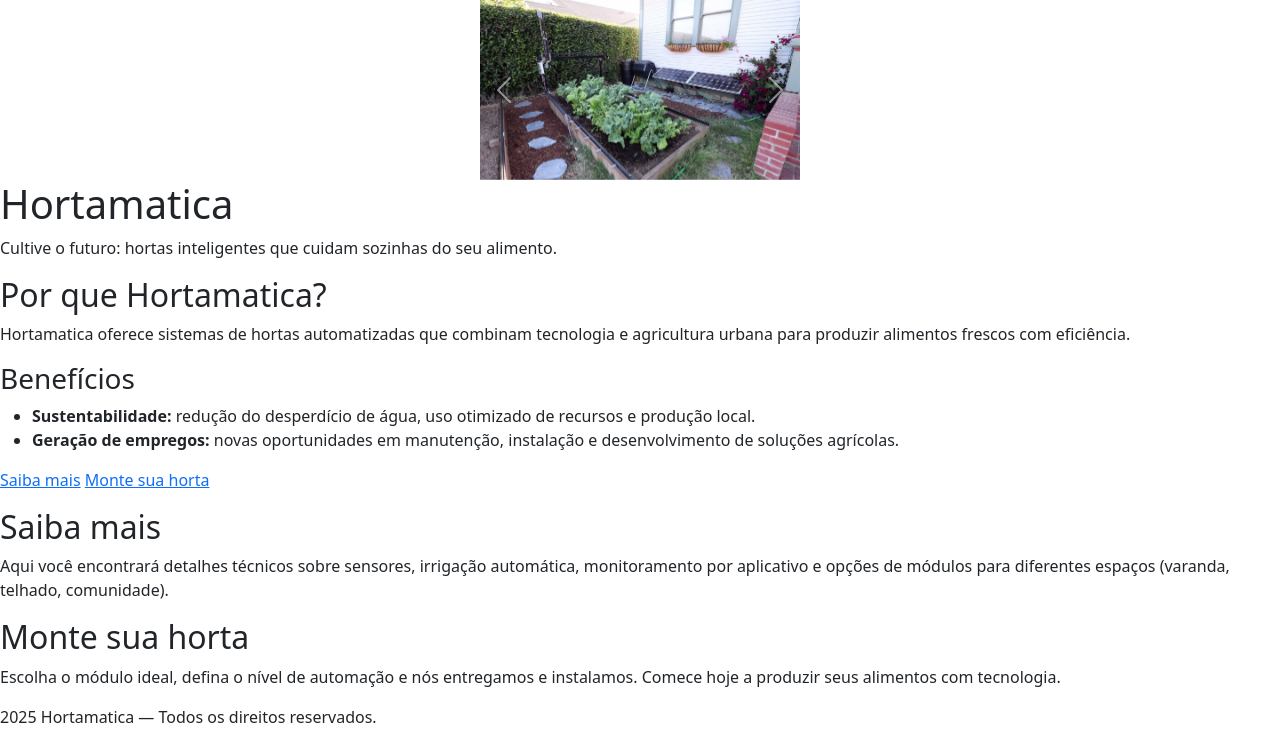
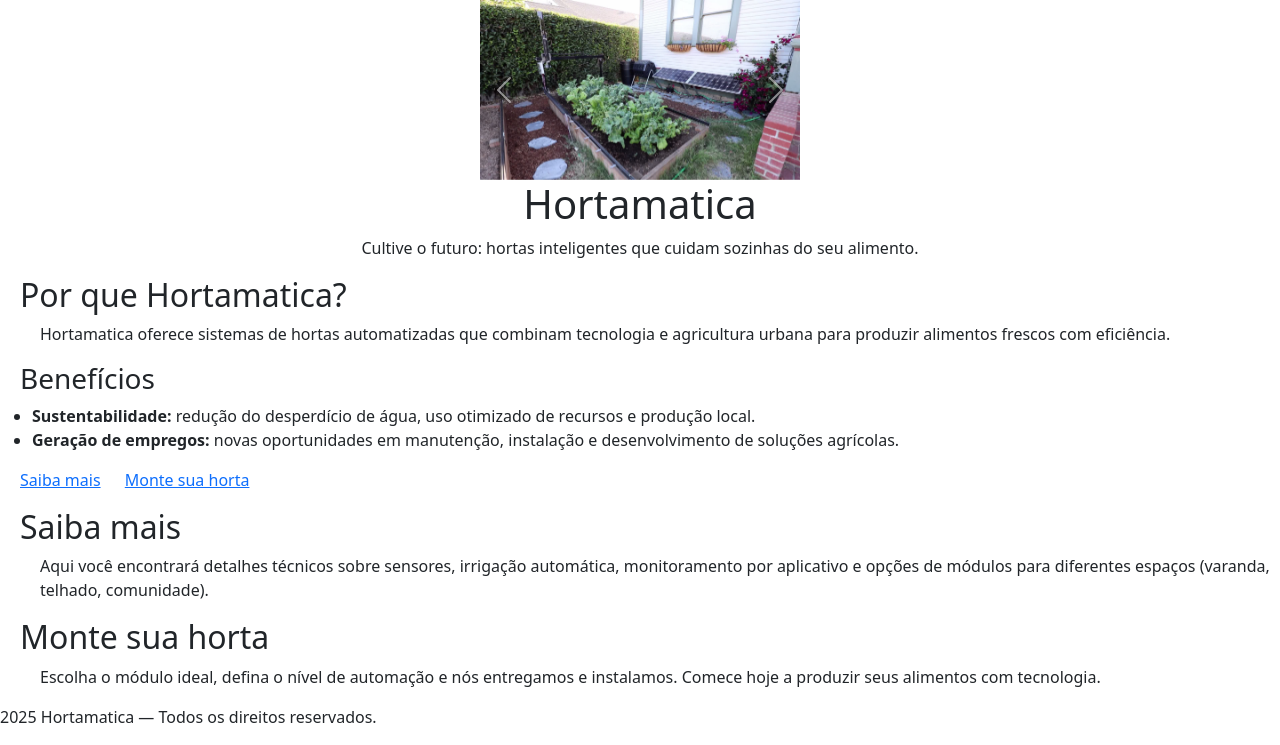
Before and after one commit to PauloFratta/F-SCS-ADS-SCRIPT-A1539M-2-2025-E01, a PHP site: page / in a window 1280 px wide. Shown: the part 56-801 px from the top of the page. Run offline with PHP 8.4, Linux system fonts and the light colour scheme.

Commit message:
feat: adicionando classes CSS personalizadas

```diff
--- a/assets/css/globals.css
+++ b/assets/css/globals.css
@@ -80,7 +80,7 @@
     cursor: pointer;
 }
 
-.nav-ul-li: hover{
+.nav-ul-li:hover{
     transform: translateY(-5px);
     Transition: all 0.2s;
     font-weight: bold;
--- a/assets/css/styles.css
+++ b/assets/css/styles.css
@@ -3,3 +3,16 @@
     margin-right: 20px;
     border-radius: 25%;
 }
+
+.title {
+    text-align: center;
+}
+
+.topic {
+    padding-left: 20px;
+
+}
+
+.paragraph {
+    padding-left: 40px;
+}
--- a/index.html
+++ b/index.html
@@ -7,6 +7,7 @@
     <title>Hortamatica — Hortas Automatizadas</title>
     <link href="https://cdn.jsdelivr.net/npm/bootstrap@5.3.8/dist/css/bootstrap.min.css" rel="stylesheet"
         integrity="sha384-sRIl4kxILFvY47J16cr9ZwB07vP4J8+LH7qKQnuqkuIAvNWLzeN8tE5YBujZqJLB" crossorigin="anonymous">
+    <link href="./assets/css/styles.css" rel="stylesheet">
 </head>
 
 <body>
@@ -78,19 +79,22 @@
                 <span class="visually-hidden">Next</span>
             </button>
         </div>
-        <h1>Hortamatica</h1>
-        <p>Cultive o futuro: hortas inteligentes que cuidam sozinhas do seu alimento.</p>
+        <div class="title">
+            <h1>Hortamatica</h1>
+            <p>Cultive o futuro: hortas inteligentes que cuidam sozinhas do seu alimento.</p>
+        </div>
+
     </header>
 
 
     <main>
         <section>
-            <h2>Por que Hortamatica?</h2>
-            <p>Hortamatica oferece sistemas de hortas automatizadas que combinam tecnologia e agricultura urbana para
+            <h2 class="topic">Por que Hortamatica?</h2>
+            <p class="paragraph">Hortamatica oferece sistemas de hortas automatizadas que combinam tecnologia e agricultura urbana para
                 produzir alimentos frescos com eficiência.</p>
 
 
-            <h3>Benefícios</h3>
+            <h3 class="topic">Benefícios</h3>
             <ul>
                 <li><strong>Sustentabilidade:</strong> redução do desperdício de água, uso otimizado de recursos e
                     produção local.</li>
@@ -101,22 +105,22 @@
 
 
             <p>
-                <a href="saiba-mais">Saiba mais</a>
-                <a href="monte-sua-horta">Monte sua horta</a>
+                <a href="saiba-mais" class="topic">Saiba mais</a>
+                <a href="monte-sua-horta" class="topic">Monte sua horta</a>
             </p>
         </section>
 
 
         <section>
-            <h2>Saiba mais</h2>
-            <p>Aqui você encontrará detalhes técnicos sobre sensores, irrigação automática, monitoramento por aplicativo
+            <h2 class="topic">Saiba mais</h2>
+            <p class="paragraph">Aqui você encontrará detalhes técnicos sobre sensores, irrigação automática, monitoramento por aplicativo
                 e opções de módulos para diferentes espaços (varanda, telhado, comunidade).</p>
         </section>
 
 
         <section>
-            <h2>Monte sua horta</h2>
-            <p>Escolha o módulo ideal, defina o nível de automação e nós entregamos e instalamos. Comece hoje a produzir
+            <h2 class="topic">Monte sua horta</h2>
+            <p class="paragraph">Escolha o módulo ideal, defina o nível de automação e nós entregamos e instalamos. Comece hoje a produzir
                 seus alimentos com tecnologia.</p>
         </section>
     </main>
```
